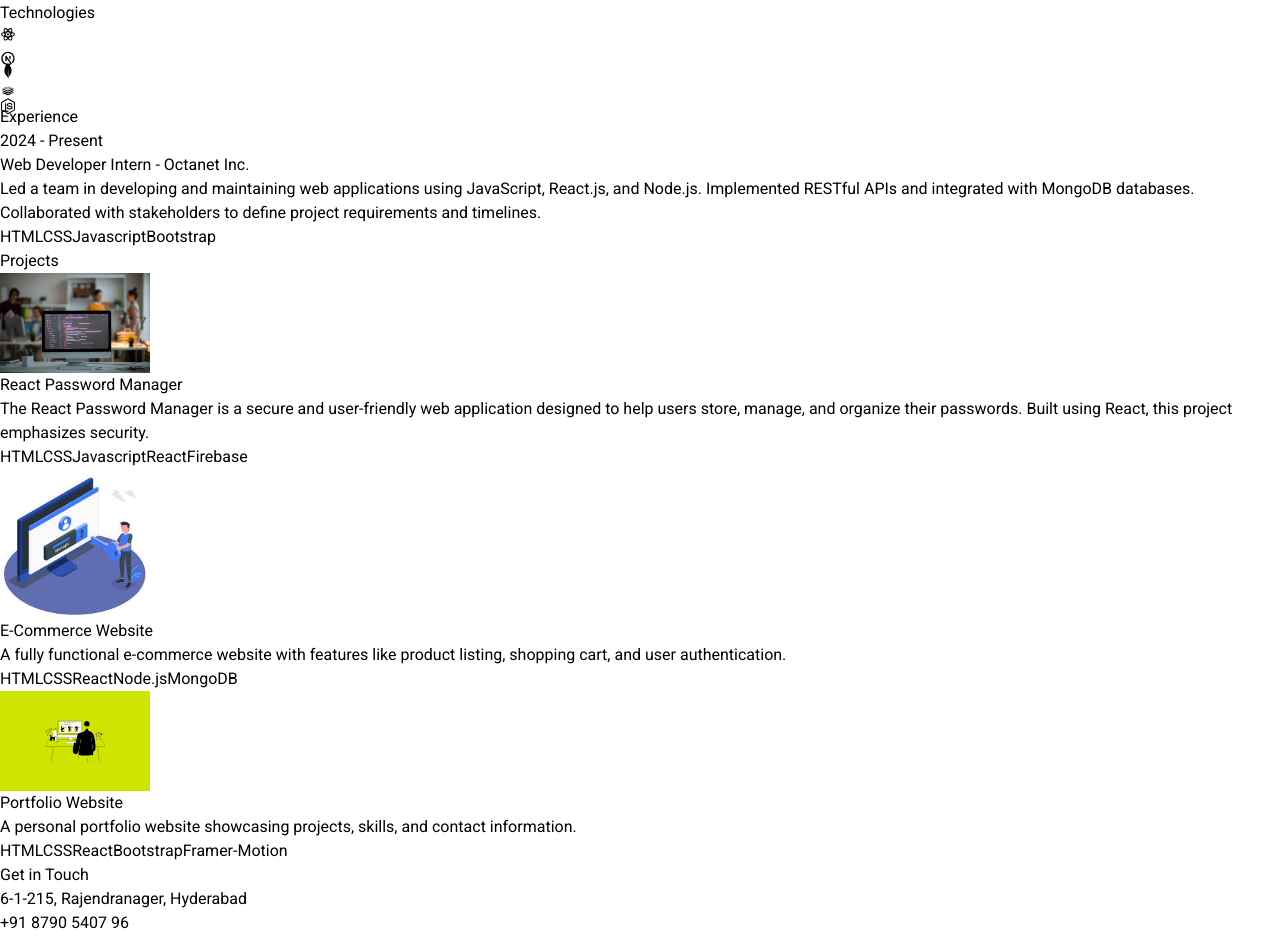
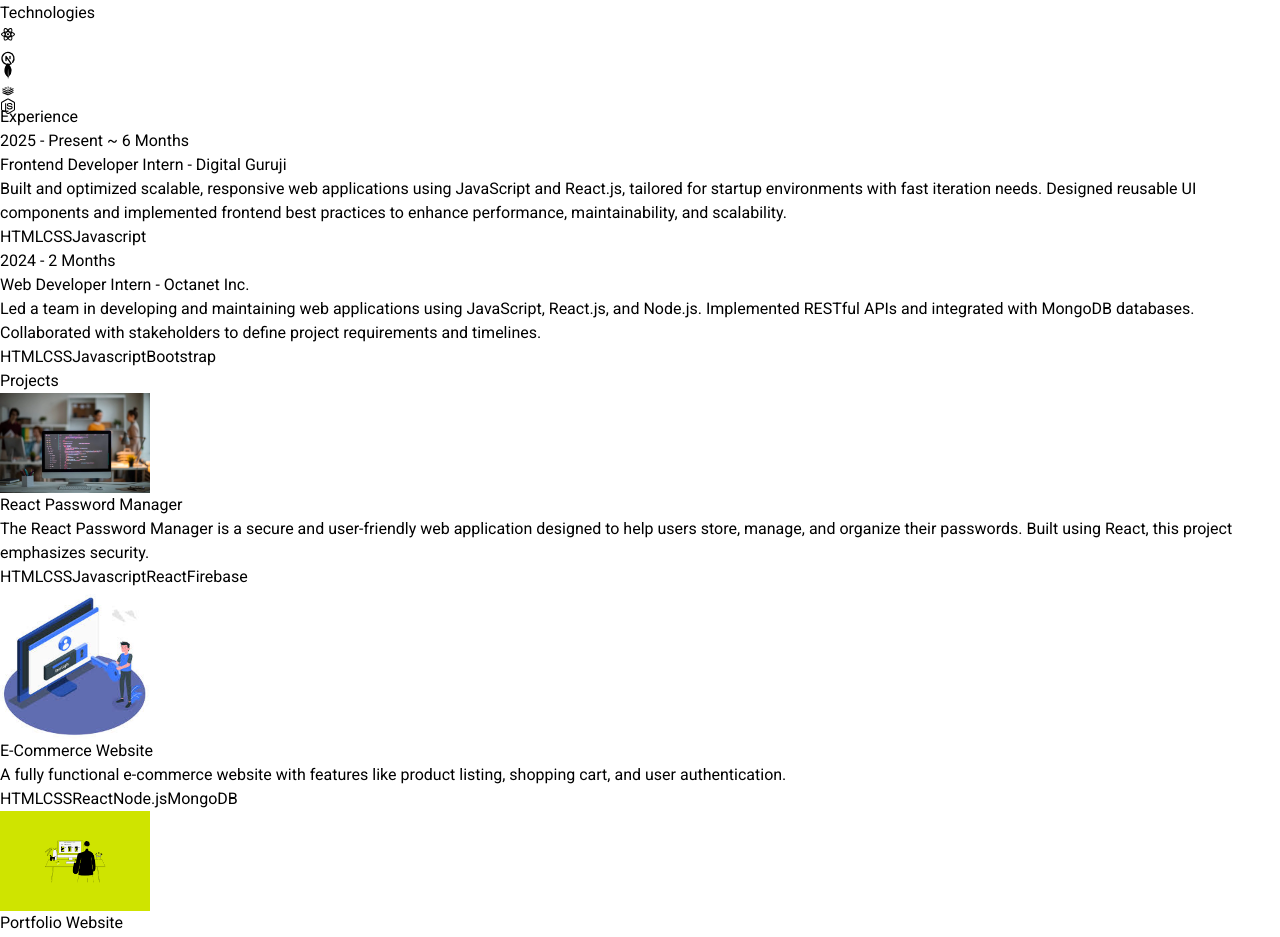
Before and after one commit to junaids79/Portfolio-website, a React (Vite) app: page / in a window 1280 px wide. Shown: the part 2181-3118 px from the top of the page. Built offline with nearby package versions, Linux system fonts and the light colour scheme.

Commit message:
Update index.js

```diff
--- a/src/constants/index.js
+++ b/src/constants/index.js
@@ -7,8 +7,17 @@ export const HERO_CONTENT = `I am a passionate full stack developer with a knack
 export const ABOUT_TEXT = `I am a dedicated and versatile full stack developer with a passion for creating efficient and user-friendly web applications. With 5 years of professional experience, I have worked with a variety of technologies, including React, Next.js, Node.js, MySQL, PostgreSQL, and MongoDB. My journey in web development began with a deep curiosity for how things work, and it has evolved into a career where I continuously strive to learn and adapt to new challenges. I thrive in collaborative environments and enjoy solving complex problems to deliver high-quality solutions. Outside of coding, I enjoy staying active, exploring new technologies, and contributing to open-source projects.`;
 
 export const EXPERIENCES = [
+   {
+    year: "2025 - Present ~ 6 Months",
+    role: "Frontend Developer Intern",
+    company: "Digital Guruji",
+    description: `Built and optimized scalable, responsive web applications using JavaScript and React.js, tailored for startup environments with fast iteration needs.
+
+Designed reusable UI components and implemented frontend best practices to enhance performance, maintainability, and scalability.`,
+    technologies: ["HTML", "CSS", "Javascript"],
+  },
   {
-    year: "2024 - Present",
+    year: "2024 - 2 Months",
     role: "Web Developer Intern",
     company: "Octanet Inc.",
     description: `Led a team in developing and maintaining web applications using JavaScript, React.js, and Node.js. Implemented RESTful APIs and integrated with MongoDB databases. Collaborated with stakeholders to define project requirements and timelines.`,
@@ -44,7 +53,7 @@ export const PROJECTS = [
 ];
 
 export const CONTACT = {
-  address: "6-1-215, Rajendranager, Hyderabad",
-  phoneNo: "+91 8790 5407 96 ",
+  address: "6-1-215, Rajendranagar, Telangana",
+  phoneNo: "+91 8790540796 ",
   email: "junaids5954@gmail.com",
 };
```
